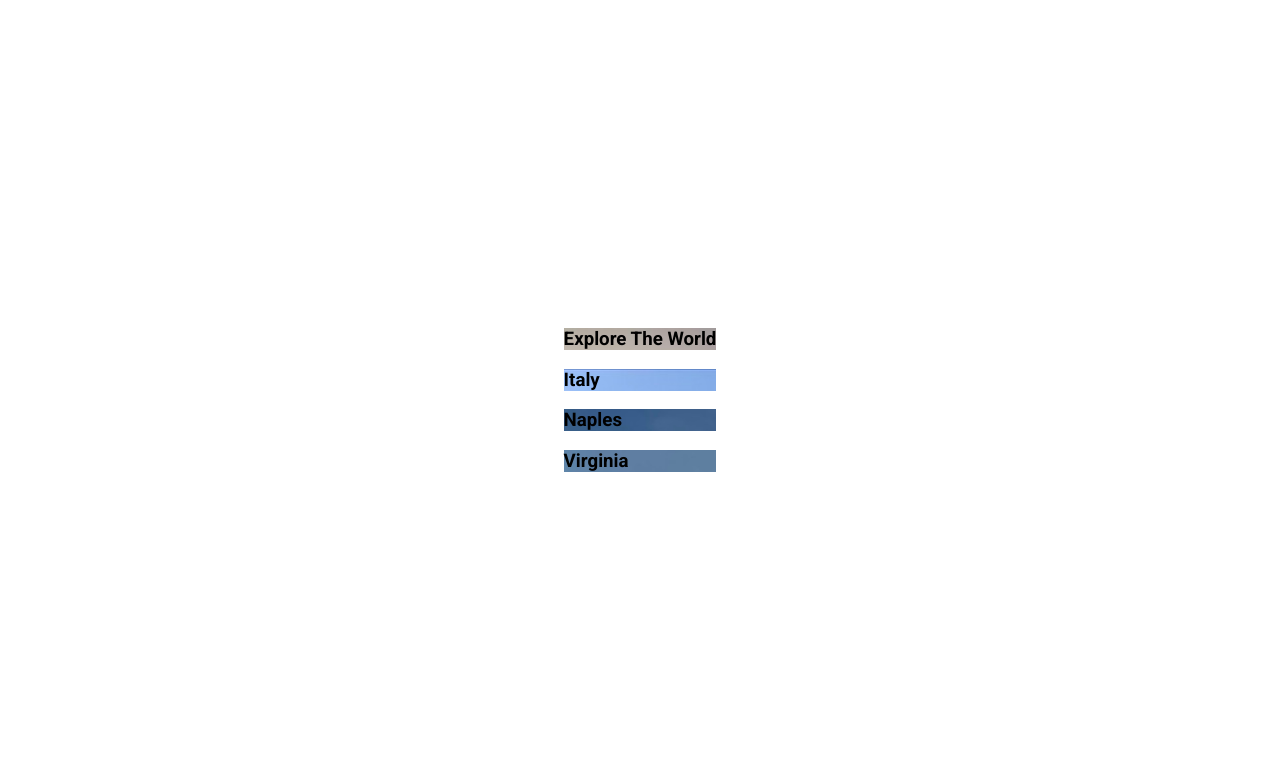
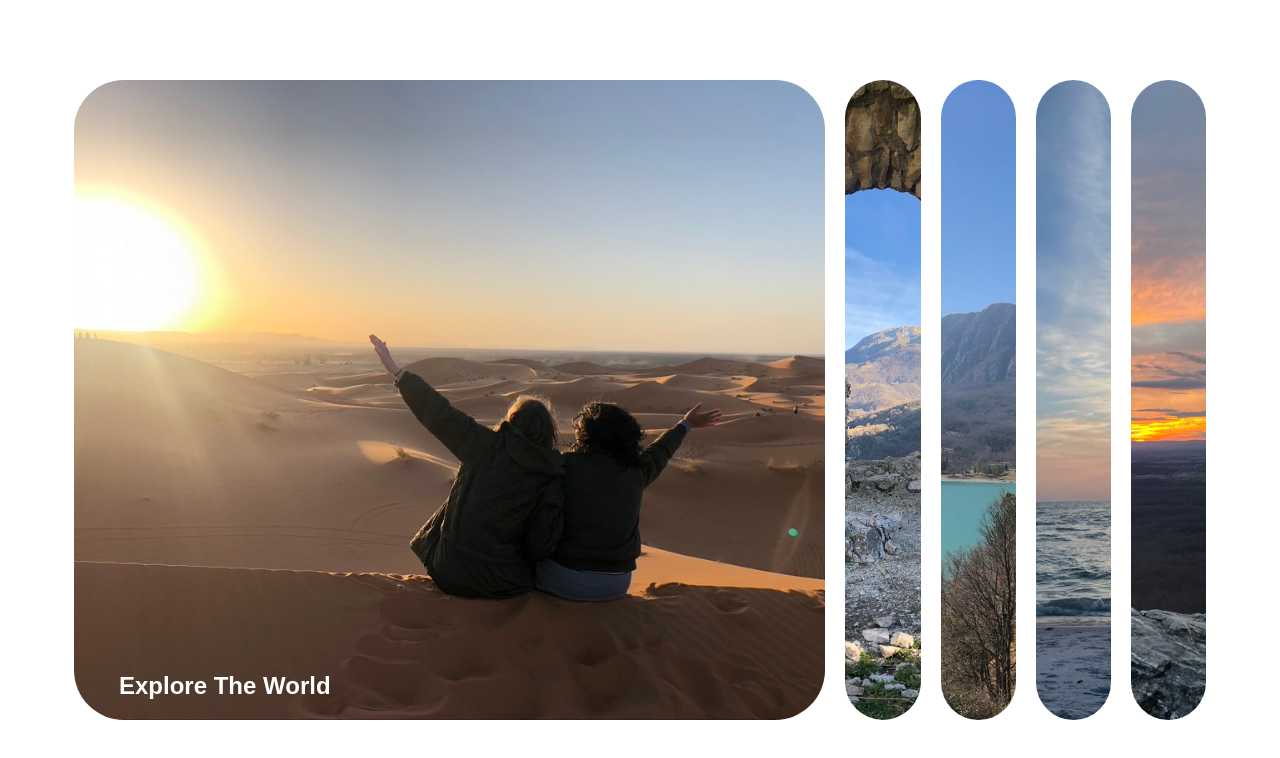
Before and after one commit to sanammalik04/javascript-css-projects, a plain HTML site: page index.html in a window 1280 px wide. Drawn offline with Linux system fonts and the light colour scheme; a web font is replaced by a local one.

Commit message:
completed css

```diff
--- a/index.html
+++ b/index.html
@@ -17,6 +17,10 @@
            <h3>Explore The World</h3>
        </div>
 
+       <div class="panel" style="background-image: url('images/castle.jpeg')">
+        <h3>Italy</h3>
+       </div>
+
        <div class="panel" style="background-image: url('images/Italy.jpeg')">
         <h3>Italy</h3>
        </div>
--- a/style.css
+++ b/style.css
@@ -1,16 +1,65 @@
-@import url("https://fonts.googleapis.com/css2?family=Roboto:wght@400;700&display=swap");
+@import url("https://fonts.googleapis.com/css2?family=Muli&display=swap");
 
 * {
   box-sizing: border-box;
 }
 
 body {
-  font-family: "Roboto", sans-serif;
+  font-family: "Muli", sans-serif;
   display: flex;
-  flex-direction: column;
   align-items: center;
   justify-content: center;
   height: 100vh;
   overflow: hidden;
   margin: 0;
 }
+
+.container{
+    display: flex;
+    width: 90vw;
+}
+
+.panel{
+    background-size: auto 100%;
+    background-position: center;
+    background-repeat: no-repeat;
+    height: 80vh;
+    border-radius: 50px;
+    color: white;
+    cursor: pointer;
+    flex: 0.5;
+    margin: 10px;
+    position: relative;
+    transition: flex 0.7s ease-in;
+}
+
+.panel h3{
+    font-size: 24px;
+    position: absolute;
+    bottom: 20px;
+    left: 45px;
+    margin: 0;
+    opacity: 0;
+}
+
+.panel.active{
+    flex: 5;
+}
+
+.panel.active h3{
+    opacity: 1;
+
+}
+
+@media(max-width: 480px) {
+    .container{
+        width: 100vw;
+    }
+
+    /* this is for how many you want to show according to the size of the screen */
+    .panel:nth-of-type(4),
+    .panel:nth-of-type(5) {
+        display: none;
+
+    }
+}
```
Also changed, not shown: images/castle.jpeg (added).
